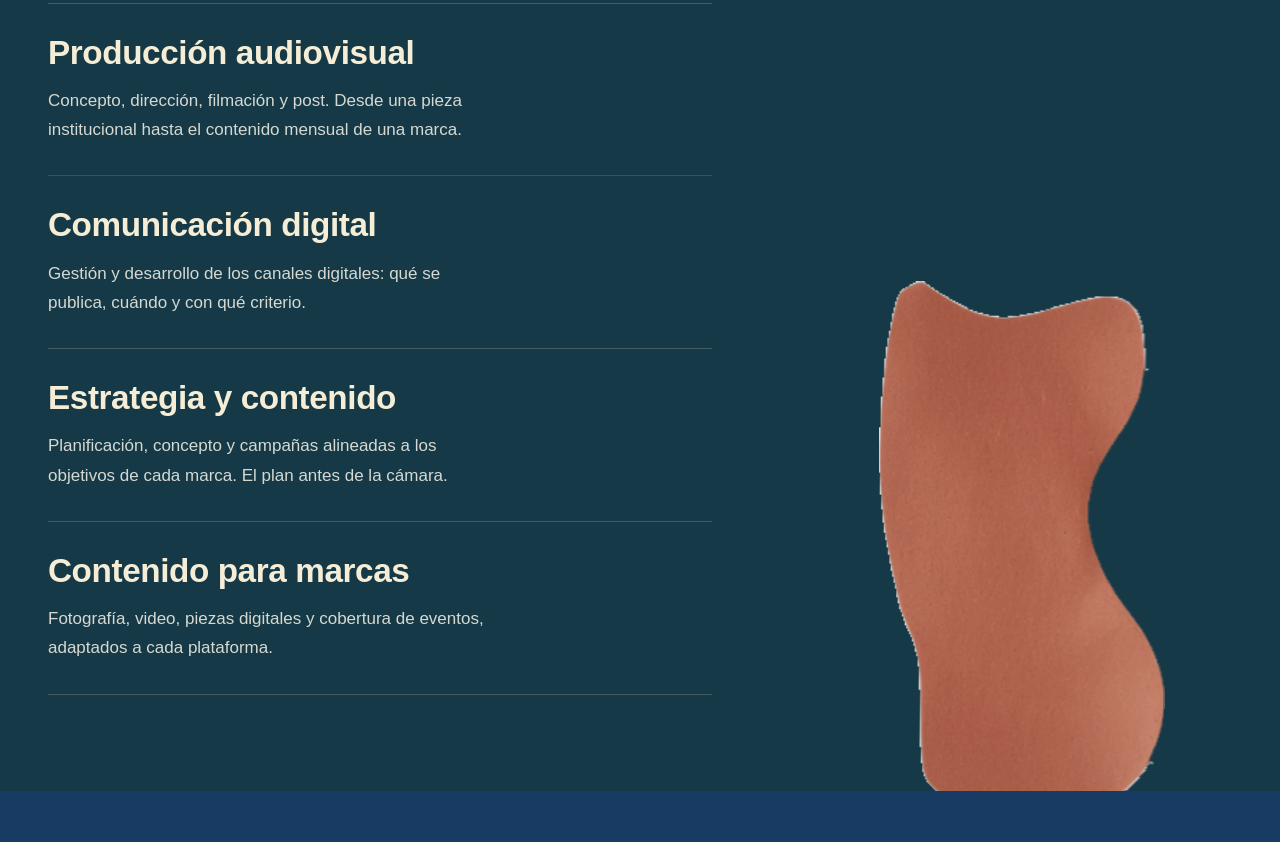
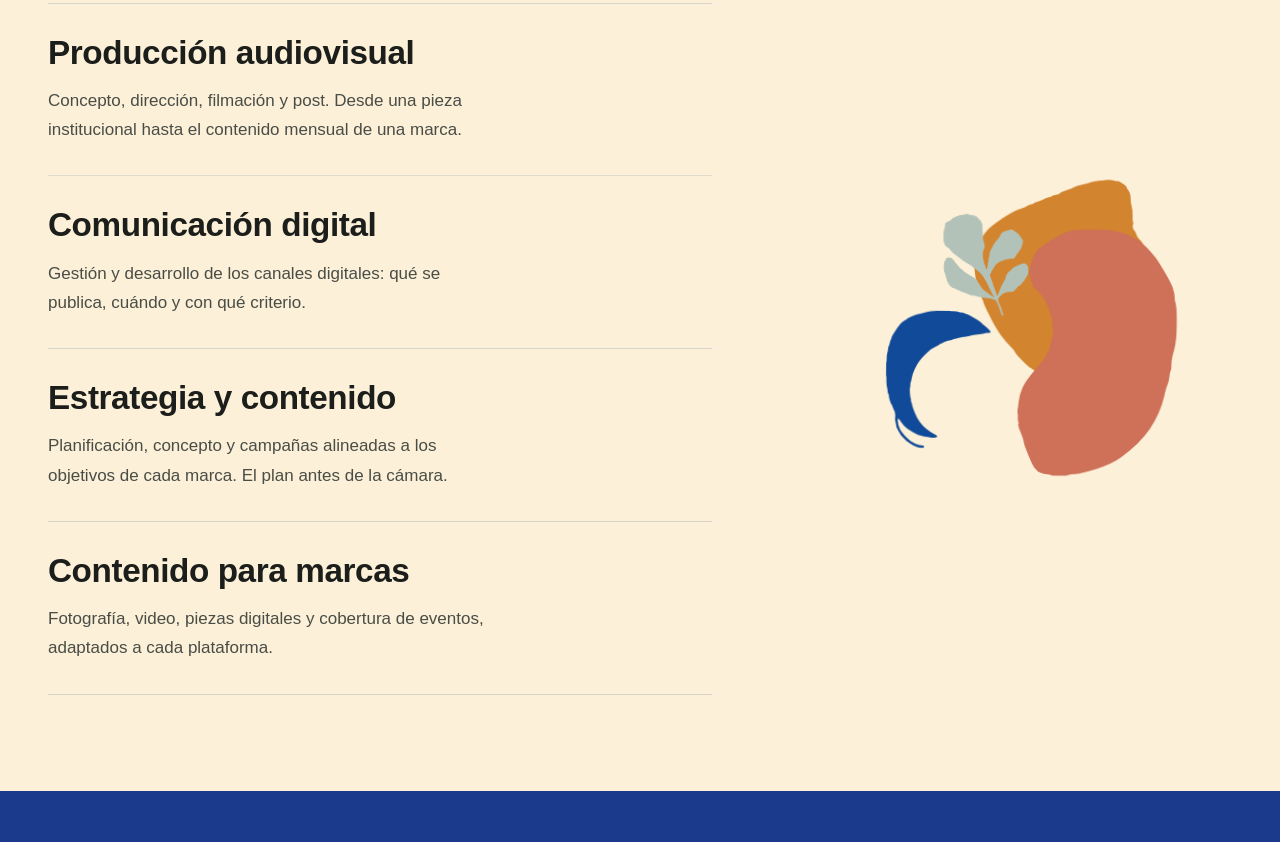
Before and after one commit to diegolapitz/sortu-estudio, a website built with Vite: page index.html in a window 1280 px wide. Shown: the part 1218-2060 px from the top of the page. Built offline with nearby package versions, Linux system fonts and the dark colour scheme; files whose address does not match are found by name.

Commit message:
fix: restaurar paleta original y arte vectorial de servicios

```diff
--- a/index.html
+++ b/index.html
@@ -1,13 +1,12 @@
 <!doctype html>
-<html lang="es-AR">
+<html lang="es-AR" style="color-scheme: only light;">
   <head>
     <meta charset="UTF-8" />
     <meta name="viewport" content="width=device-width, initial-scale=1.0" />
     <meta name="description" content="Sortu Estudio: comunicación digital." />
-    <meta name="color-scheme" content="light dark" />
-    <meta name="supported-color-schemes" content="light dark" />
-    <meta name="theme-color" media="(prefers-color-scheme: light)" content="#F5EDD6" />
-    <meta name="theme-color" media="(prefers-color-scheme: dark)" content="#102A36" />
+    <meta name="color-scheme" content="light" />
+    <meta name="supported-color-schemes" content="light" />
+    <meta name="theme-color" content="#F5EDD6" />
     <title>Sortu Estudio — Comunicación Digital</title>
   </head>
   <body>
@@ -77,7 +76,12 @@
         </a>
 
         <section class="services" id="servicios">
-          <img class="services-shape ambient" src="/assets/brand/shape-terracota.png" alt="" data-parallax="0.06" />
+          <div class="services-shape" aria-hidden="true">
+            <img class="services-shape__ocre" src="/videos-etc/assets/brand/svg/shape-ocre.svg" alt="" />
+            <img class="services-shape__coral" src="/videos-etc/assets/brand/svg/shape-coral.svg" alt="" />
+            <img class="services-shape__blue" src="/videos-etc/assets/brand/svg/shape2-azul2.svg" alt="" />
+            <img class="services-shape__branch" src="/videos-etc/assets/brand/svg/ramita-verde.svg" alt="" />
+          </div>
           <div class="container services-inner">
             <div class="section-heading section-heading--split">
               <div>
--- a/src/styles.css
+++ b/src/styles.css
@@ -7,15 +7,15 @@
 @font-face { font-family: "Eastman Grotesque"; src: url("/assets/fonts/EastmanGrotesque-Bold.otf") format("opentype"); font-weight: 700; font-display: swap; }
 
 :root {
-  color-scheme: light dark;
+  color-scheme: only light;
   --font-display: "Eastman Grotesque", sans-serif;
   --font-body: "Eastman Grotesque", sans-serif;
   --page-gutter: clamp(24px, 4vw, 48px);
   --shadow-paper: 0 12px 28px -10px rgba(27, 58, 140, .24);
 }
 
-html { color-scheme: light dark; scroll-behavior: smooth; scroll-padding-top: 88px; background: var(--sortu-crema); }
-body { min-width: 320px; overflow-x: hidden; background: var(--sortu-crema); }
+html { color-scheme: only light !important; forced-color-adjust: none; scroll-behavior: smooth; scroll-padding-top: 88px; background: var(--sortu-crema); }
+body { min-width: 320px; overflow-x: hidden; background: var(--sortu-crema); forced-color-adjust: none; }
 button, input, textarea { font: inherit; }
 button { border: 0; }
 svg { width: 1em; height: 1em; fill: none; stroke: currentColor; stroke-width: 1.8; stroke-linecap: round; stroke-linejoin: round; }
@@ -87,7 +87,12 @@ svg { width: 1em; height: 1em; fill: none; stroke: currentColor; stroke-width: 1
 
 .services { position: relative; overflow: clip; background: var(--sortu-crema-clara); }
 .services-inner { position: relative; z-index: 1; padding-top: 96px; padding-bottom: 96px; }
-.services-shape { top: 45%; right: 8%; width: min(320px, 22vw); opacity: .9; animation: drift-b 32s var(--ease-in-out) infinite; }
+.services-shape { top: 42%; right: 7%; width: min(330px, 23vw); aspect-ratio: 1 / 1; opacity: .96; animation: drift-b 32s var(--ease-in-out) infinite; }
+.services-shape img { position: absolute; display: block; max-width: none; height: auto; pointer-events: none; }
+.services-shape__ocre { z-index: 1; top: 4%; right: 3%; width: 65%; }
+.services-shape__coral { z-index: 2; right: 0; bottom: -3%; width: 53%; }
+.services-shape__blue { z-index: 3; bottom: 6%; left: 3%; width: 35%; }
+.services-shape__branch { z-index: 4; top: 14%; left: 20%; width: 32%; }
 .section-heading { display: flex; flex-direction: column; gap: 20px; margin-bottom: 48px; }
 .section-heading h2, .about-heading h2, .contact h2 { margin: 0; font-size: clamp(34px, 4.2vw, 54px); line-height: 1.12; letter-spacing: var(--tracking-tight); }
 .section-heading--split { display: grid; grid-template-columns: 1fr .9fr; gap: 64px; align-items: end; }
@@ -283,40 +288,6 @@ svg { width: 1em; height: 1em; fill: none; stroke: currentColor; stroke-width: 1
   .footer-inner > div a { align-self: flex-start; }
 }
 
-@media (prefers-color-scheme: dark) {
-  :root {
-    color-scheme: dark;
-    --sortu-terracota: #E57856;
-    --sortu-ocre: #F2B64A;
-    --sortu-azul: #76A7F0;
-    --sortu-verde: #A9CBB6;
-    --sortu-verde-profundo: #F5EDD6;
-    --sortu-crema-clara: #153947;
-    --sortu-azul-profundo: #173B63;
-    --ink-900: #F5EDD6;
-    --ink-700: #D6D9D1;
-    --ink-500: #ADB8B0;
-    --ink-200: rgba(245, 237, 214, .22);
-    --paper: #1A3D4A;
-    --surface-page: #102A36;
-    --surface-sunken: #153947;
-    --border-subtle: rgba(245, 237, 214, .2);
-    --border-strong: #F5EDD6;
-    --action-primary-hover: #F08A65;
-    --focus-ring: #F2B64A;
-  }
-
-  html, body, .about, .site-footer, .mobile-nav, .service-ticker { background: #102A36; }
-  .site-header { background: rgba(16, 42, 54, .9); }
-  .services { background: #153947; }
-  .contact { background: #173B63; }
-  .contact-form { background: #F5EDD6; }
-  .contact-form label span { color: #7B7E74; }
-  .contact-form input, .contact-form textarea { border-color: #D7D5C9; color: #1C1E1B; background: #FFFFFF; }
-  .contact-success h3 { color: #1C1E1B; }
-  .contact-success p:last-child { color: #494D46; }
-}
-
 @media (prefers-reduced-motion: reduce) {
   html { scroll-behavior: auto; }
   *, *::before, *::after { animation-duration: .01ms !important; animation-iteration-count: 1 !important; scroll-behavior: auto !important; transition-duration: .01ms !important; }
```
